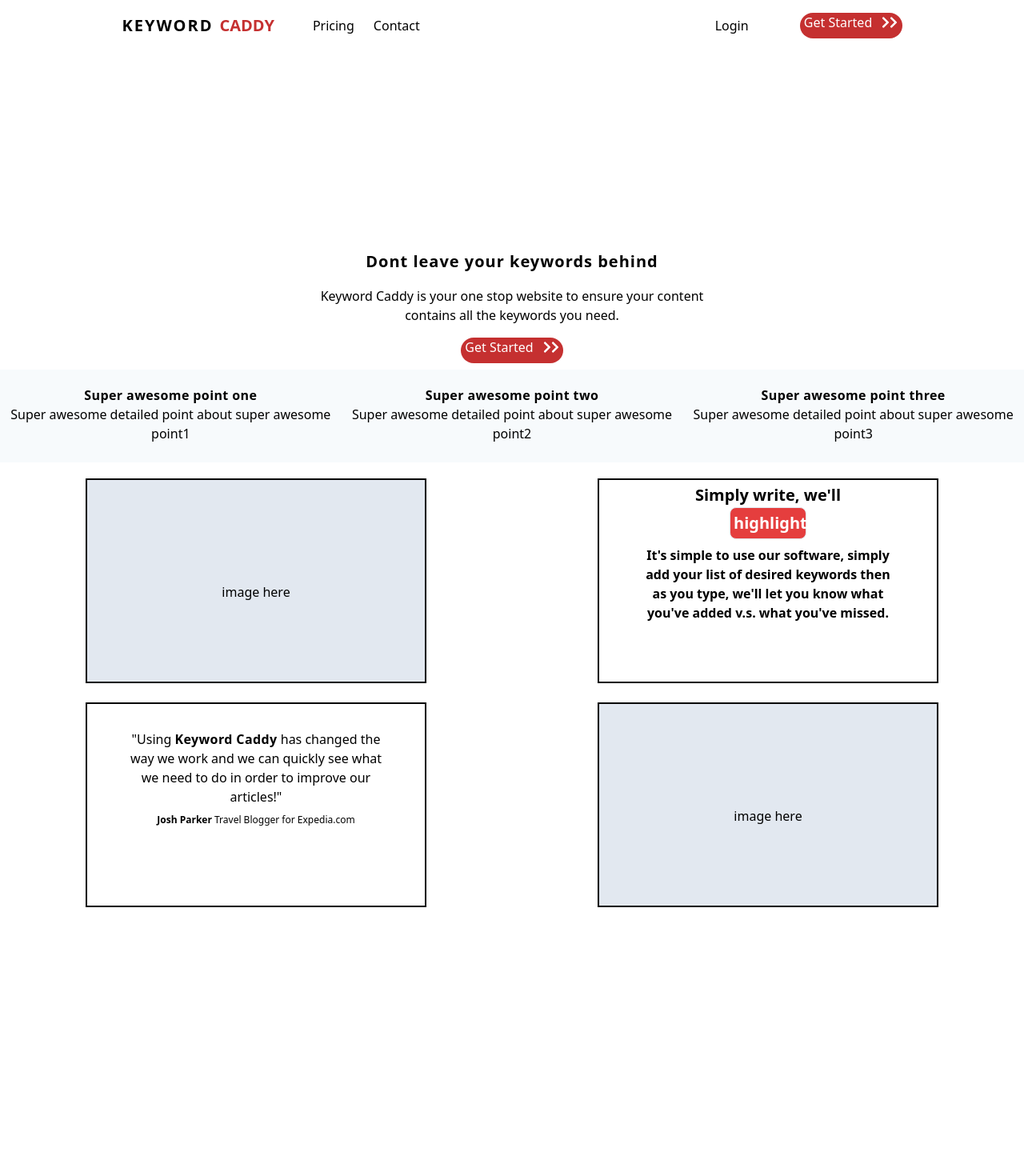
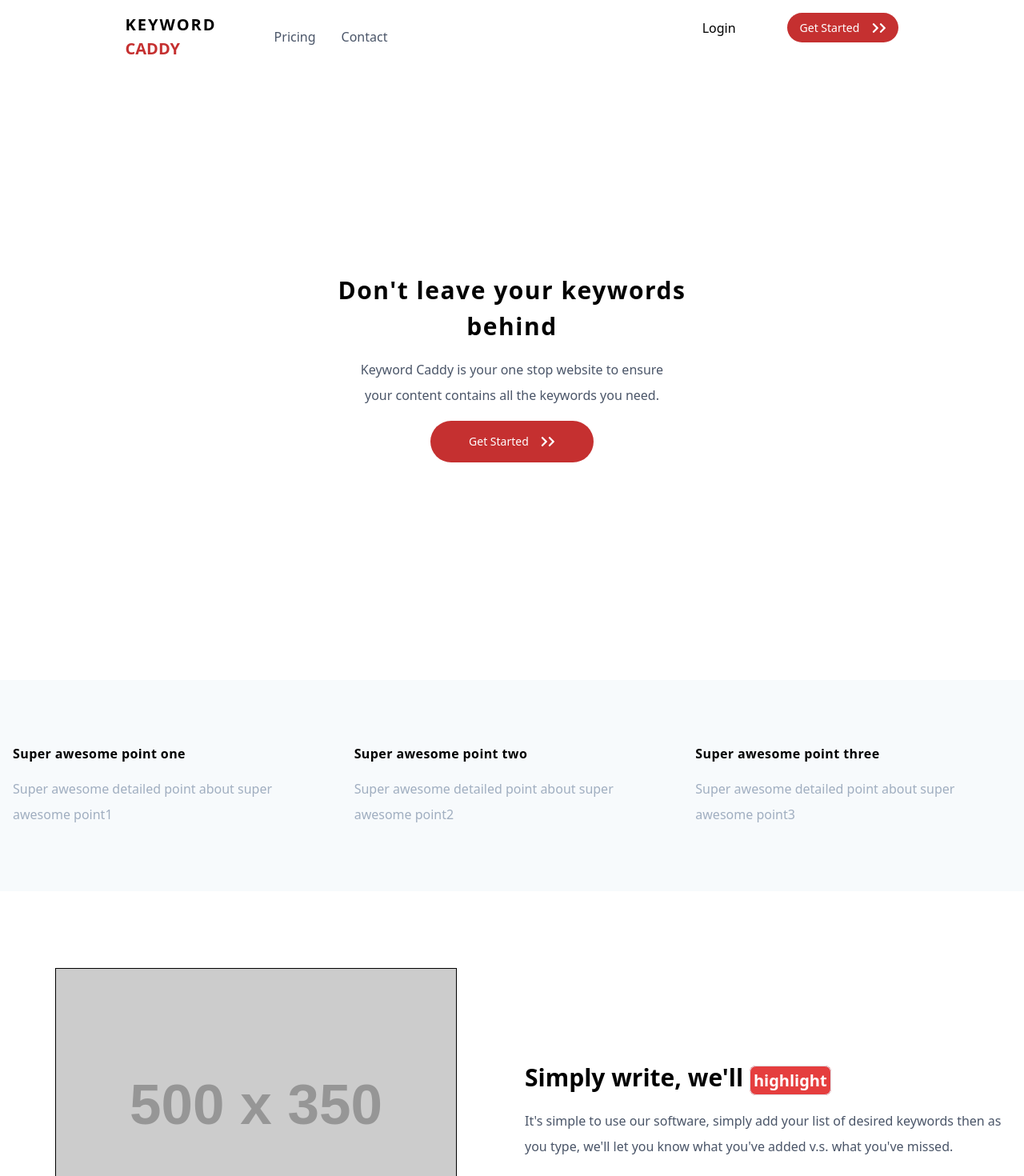
Before and after one commit to denisdenchev/VueProject1, a Vue app: page / in a window 1280 px wide. Shown: the top 1470 px of the page at 80% size. Before the commit the page ends 1146 px from the top, so only its background shows below. Built offline with nearby package versions, Linux system fonts and the light colour scheme.

Commit message:
Example refactor

```diff
--- a/src/App.vue
+++ b/src/App.vue
@@ -1,17 +1,22 @@
 <template>
-	<div id="app" class="bg-white sm:w-full pt-4">
-		<NavBar></NavBar>
-		<JumboTron></JumboTron>
-	</div>
+  <div
+    id="app"
+    class="bg-white w-full pt-4"
+  >
+    <header>
+      <NavBar />
+    </header>
+
+    <HomePage />
+  </div>
 </template>
 
 <script>
 import NavBar from "./components/NavBar";
-import JumboTron from "./components/JumboTron";
+import HomePage from './components/HomePage'
+
 export default {
 	name: "App",
-	components: { NavBar, JumboTron },
+	components: { NavBar, HomePage },
 };
 </script>
-
-<style></style>
--- /dev/null
+++ b/src/components/BaseBanner.vue
@@ -0,0 +1,37 @@
+<template>
+  <div>
+    <div
+      class="flex flex-col md:flex-row justify-between items-center"
+      :class="{'md:flex-row-reverse': reverse}"
+    >
+      <div class="w-full lg:w-1/2 flex justify-center px-12 md:px-4">
+        <img
+          :src="img"
+          alt="KeywordCaddy"
+          class="border border-black"
+        >
+      </div>
+
+      <div class="lg:w-1/2 px-12 md:px-4 text-center md:text-left">
+        <slot />
+      </div>
+    </div>
+  </div>
+</template>
+
+<script>
+export default {
+	props: {
+    img: {
+      type: String,
+      required: true
+    },
+
+    reverse: {
+      type: Boolean,
+      required: false,
+      default: false
+    }
+  }
+};
+</script>
--- /dev/null
+++ b/src/components/BaseLogo.vue
@@ -0,0 +1,11 @@
+<template>
+  <div>
+    <p class="text-black font-bold tracking-widest mr-2 text-xl">
+      KEYWORD
+    </p>
+
+    <span class="text-red-700 font-bold text-xl">
+      CADDY
+    </span>
+  </div>
+</template>
--- a/src/components/Button.vue
+++ /dev/null
@@ -1,23 +0,0 @@
-<template>
-	<div id="button">
-		<button
-			class="rounded-full bg-red-700 text-white w-32 h-8 text-center flex flex-row justify-center"
-		>
-			<slot>Click me</slot>
-			<div class="icons pl-3 ">
-				<font-awesome-icon :icon="['fas', 'chevron-right']" />
-				<font-awesome-icon :icon="['fas', 'chevron-right']" />
-			</div>
-		</button>
-	</div>
-</template>
-
-<script>
-import { library } from "@fortawesome/fontawesome-svg-core";
-import { faChevronRight } from "@fortawesome/free-solid-svg-icons";
-
-library.add(faChevronRight);
-export default {
-	name: "Button",
-};
-</script>
--- /dev/null
+++ b/src/components/ButtonPrimary.vue
@@ -0,0 +1,20 @@
+<template>
+  <button class="px-4 py-2 rounded-full bg-red-700 text-white text-center text-sm">
+    <slot />
+
+    <div class="inline pl-3">
+      <font-awesome-icon :icon="['fas', 'chevron-right']" />
+      <font-awesome-icon :icon="['fas', 'chevron-right']" />
+    </div>
+  </button>
+</template>
+
+<script>
+import { library } from "@fortawesome/fontawesome-svg-core";
+import { faChevronRight } from "@fortawesome/free-solid-svg-icons";
+
+library.add(faChevronRight);
+export default {
+	name: "Button",
+};
+</script>
--- /dev/null
+++ b/src/components/HomePage.vue
@@ -0,0 +1,84 @@
+<template>
+  <div>
+    <div>
+      <JumboTron
+        title="Don't leave your keywords behind"
+        class="py-12 md:py-20 lg:py-48 xl:py-64 w-full mx-auto"
+      >
+        <p>
+          Keyword Caddy is your one stop website to ensure your content contains
+          all the keywords you need.
+        </p>
+
+        <ButtonPrimary class="mt-4 px-12 py-3">
+          Get Started
+        </ButtonPrimary>
+      </JumboTron>
+    </div>
+
+    <SuperPoints />
+
+    <div class="container mx-auto my-12 lg:my-24">
+      <BaseBanner img="https://via.placeholder.com/500x350.png?text=Printscreen+of+application">
+        <h2 class="text-3xl font-bold mt-8 md:mt-0">
+          Simply write, we'll
+          <span class="bg-red-600 border rounded-lg text-white p-1 w-24 mx-auto mb-2 text-xl font-bold  ">
+            highlight
+          </span>
+        </h2>
+
+        <p class="mt-4 text-gray-700 leading-loose">
+          It's simple to use our software, simply add your list of desired
+          keywords then as you type, we'll let you know what you've added v.s.
+          what you've missed.
+        </p>
+      </BaseBanner>
+    </div>
+
+    <div class="bg-gray-100 py-24">
+      <div class="container mx-auto">
+        <BaseBanner
+          img="https://placeimg.com/500/350/nature"
+          :reverse="true"
+        >
+          <p class="text-3xl">
+            "Using <span class="font-bold tracking-wide">Keyword Caddy</span> has
+            changed the way we work and we can quickly see what we need to do in
+            order to improve our articles!"
+          </p>
+
+          <p class="mt-2 text-sm text-gray-700">
+            <span class="font-bold">Josh Parker,</span>
+            Travel Blogger for Expedia.com
+          </p>
+        </BaseBanner>
+      </div>
+    </div>
+  </div>
+</template>
+
+<script>
+  import BaseBanner from "./BaseBanner";
+  import ButtonPrimary from "./ButtonPrimary";
+  import JumboTron from "./JumboTron";
+  import SuperPoints from "./SuperPoints";
+
+export default {
+  components: {
+    BaseBanner,
+    ButtonPrimary,
+    JumboTron,
+    SuperPoints,
+  },
+
+  data() {
+    return {
+      //
+    };
+  },
+
+  methods: {
+    //
+  }
+};
+</script>
--- a/src/components/JumboTron.vue
+++ b/src/components/JumboTron.vue
@@ -1,29 +1,26 @@
 <template>
-	<div id="jumboTron" class="pt-64 w-full mx-auto">
-		<div class="textArea flex flex-col justify-between items-center ">
-			<p class="font-semibold text-xl tracking-wider text-center">
-				Dont leave your keywords behind
-			</p>
-			<p class="w-2/5  text-center my-4  ">
-				Keyword Caddy is your one stop website to ensure your content contains
-				all the keywords you need.
-			</p>
-			<Button>Get Started</Button>
-		</div>
-		<div class="flex flex-col sm:flex-col"></div>
-		<SuperPoints />
-		<WriteAndHighlight />
-	</div>
+  <div>
+    <div class="flex flex-col w-4/5 md:w-2/3 lg:w-1/2 xl:w-2/5 mx-auto justify-between items-center">
+      <h1 class="font-bold text-3xl tracking-wider text-center">
+        {{ title }}
+      </h1>
+
+      <div class="max-w-screen-sm md:px-12 lg: my-4 leading-loose text-gray-700 text-center">
+        <slot />
+      </div>
+    </div>
+  </div>
 </template>
 
 <script>
-import SuperPoints from "./SuperPoints";
-import Button from "./Button";
-import WriteAndHighlight from "./WriteAndHighlight";
 export default {
 	name: "Jumbotron",
-	components: { Button, SuperPoints, WriteAndHighlight },
+
+	props: {
+		title: {
+			type: String,
+			required: true,
+		}
+	}
 };
 </script>
-
-<style></style>
--- a/src/components/NavBar.vue
+++ b/src/components/NavBar.vue
@@ -1,27 +1,43 @@
 <template>
   <div class="navBar flex flex-row  justify-around w-screen ">
     <div class="logo flex flex-row items-center p-0 mb-2 box-border">
-			<p class="text-black font-bold tracking-widest mr-2 text-xl">
-				KEYWORD
-			</p>
-			<span class="text-red-700 font-bold text-xl">CADDY</span>
-			<div class="navLinks flex  flex-row ml-12 text-black">
-				<p class="mr-6">Pricing</p>
-				<p>Contact</p>
+      <BaseLogo />
+
+      <div>
+        <ul class="flex flex-row ml-12 text-gray-700">
+          <li class="mx-4">
+            Pricing
+          </li>
+          <li class="mx-4">
+            Contact
+          </li>
+        </ul>
       </div>
     </div>
-		<div class="loginGetStarted flex flex-row items-center text-black mb-2">
-			<p class="mx-16">Login</p>
-			<Button>Get Started</Button>
+
+    <div>
+      <ul class="flex flex-row items-center mb-2">
+        <li class="mx-16">
+          Login
+        </li>
+
+        <li>
+          <ButtonPrimary>
+            Get Started
+          </ButtonPrimary>
+        </li>
+      </ul>
     </div>
   </div>
 </template>
 
 <script>
-import Button from "./Button";
+import ButtonPrimary from "./ButtonPrimary";
+import BaseLogo from "./BaseLogo";
+
 export default {
 	name: "Navbar",
-	components: { Button },
+	components: { BaseLogo, ButtonPrimary },
 	// props: {
 	// 	msg: String,
 	// },
--- a/src/components/SuperPoints.vue
+++ b/src/components/SuperPoints.vue
@@ -1,16 +1,19 @@
 <template>
-	<div class="flex flex-col md:flex-row bg-gray-100 my-2 ">
+  <div class="bg-gray-100 pb-8 md:py-20">
+    <div class="w-4/5 md:container mx-auto flex flex-col md:flex-row ">
       <div
         v-for="(point, index) in points"
         :key="index"
-			class="w-full md:w-1/3 border-b border-black border-solid md:border-none  "
+        class="w-full md:w-1/3 mt-8 md:mt-0 md:px-4"
       >
-			<h3 class="text-center font-bold tracking-wide mt-5">
+        <h3 class="font-bold tracking-wide">
           {{ point.title }}
         </h3>
-			<p class=" font-normal text-center mb-6  ">
+
+        <p class="mt-4 leading-loose text-gray-500">
           {{ point.description }}
         </p>
+      </div>
     </div>
   </div>
 </template>
--- a/src/components/WriteAndHighlight.vue
+++ b/src/components/WriteAndHighlight.vue
@@ -1,54 +1,45 @@
 <template>
   <div>
-		<div
-			id="writeAndHighlight"
-			class="flex flex-col md:flex-row justify-between "
+    <div class="flex flex-col md:flex-row justify-between items-center">
+      <div class="w-full lg:w-1/2 flex justify-center px-12 md:px-4">
+        <img
+          src="https://via.placeholder.com/500x350.png?text=Printscreen+of+application"
+          alt="KeywordCaddy"
+          class="border border-black"
         >
-			<div
-				id="leftBox"
-				class="w-9/12 md:w-4/12 text-center mx-auto h-64 border-solid border-black border-2 my-3 pt-32 bg-gray-300"
-			>
-				image here
       </div>
-			<div
-				id="rightBox"
-				class="w-9/12 md:w-4/12 text-center mx-auto h-64 border-solid border-black border-2 my-3"
-			>
-				<h2 class="text-xl font-bold mt-1 ">
+
+      <div class="lg:w-1/2 px-12 md:px-4 text-center md:text-left">
+        <h2 class="text-3xl font-bold mt-8 md:mt-0">
           Simply write, we'll
+          <span class="bg-red-600 border rounded-lg text-white p-1 w-24 mx-auto mb-2 text-xl font-bold  ">
+            highlight
+          </span>
         </h2>
-				<h2
-					class="bg-red-600 border rounded-lg  text-white p-1 w-24 mx-auto mb-2 text-xl font-bold  "
-				>
-					highlight
-				</h2>
-				<p class="w-9/12  mx-auto font-semibold">
+
+        <p class="mt-4 text-gray-700 leading-loose">
           It's simple to use our software, simply add your list of desired
           keywords then as you type, we'll let you know what you've added v.s.
           what you've missed.
         </p>
       </div>
     </div>
+
     <div class="flex flex-col md:flex-row justify-between ">
-			<div
-				id="lefttBox"
-				class="w-9/12 md:w-4/12 text-center mx-auto h-64 border-solid border-black border-2 my-3 pt-8"
-			>
-				<p class="w-9/12  mx-auto font-normal">
+      <div class="mx-auto  pt-8">
+        <p class=" mx-auto font-normal">
           "Using <span class="font-bold tracking-wide">Keyword Caddy</span> has
           changed the way we work and we can quickly see what we need to do in
           order to improve our articles!"
         </p>
-				<p class="text-xs  w-9/12 mx-auto my-2">
+
+        <p class="text-xs  mx-auto my-2">
           <span class="font-bold ">Josh Parker</span> Travel Blogger for
           Expedia.com
         </p>
       </div>
 
-			<div
-				id="rightBox"
-				class="w-9/12 md:w-4/12 text-center mx-auto h-64 border-solid border-black border-2 my-3 pt-32 bg-gray-300"
-			>
+      <div class="mx-auto h-64 border-solid border-black border-2 my-3 pt-32 bg-gray-300">
         image here
       </div>
     </div>
```
Also changed, not shown: 1 other file (tests, documents, lock files or other folders). Lines whose indentation alone changed are shown as unchanged.
